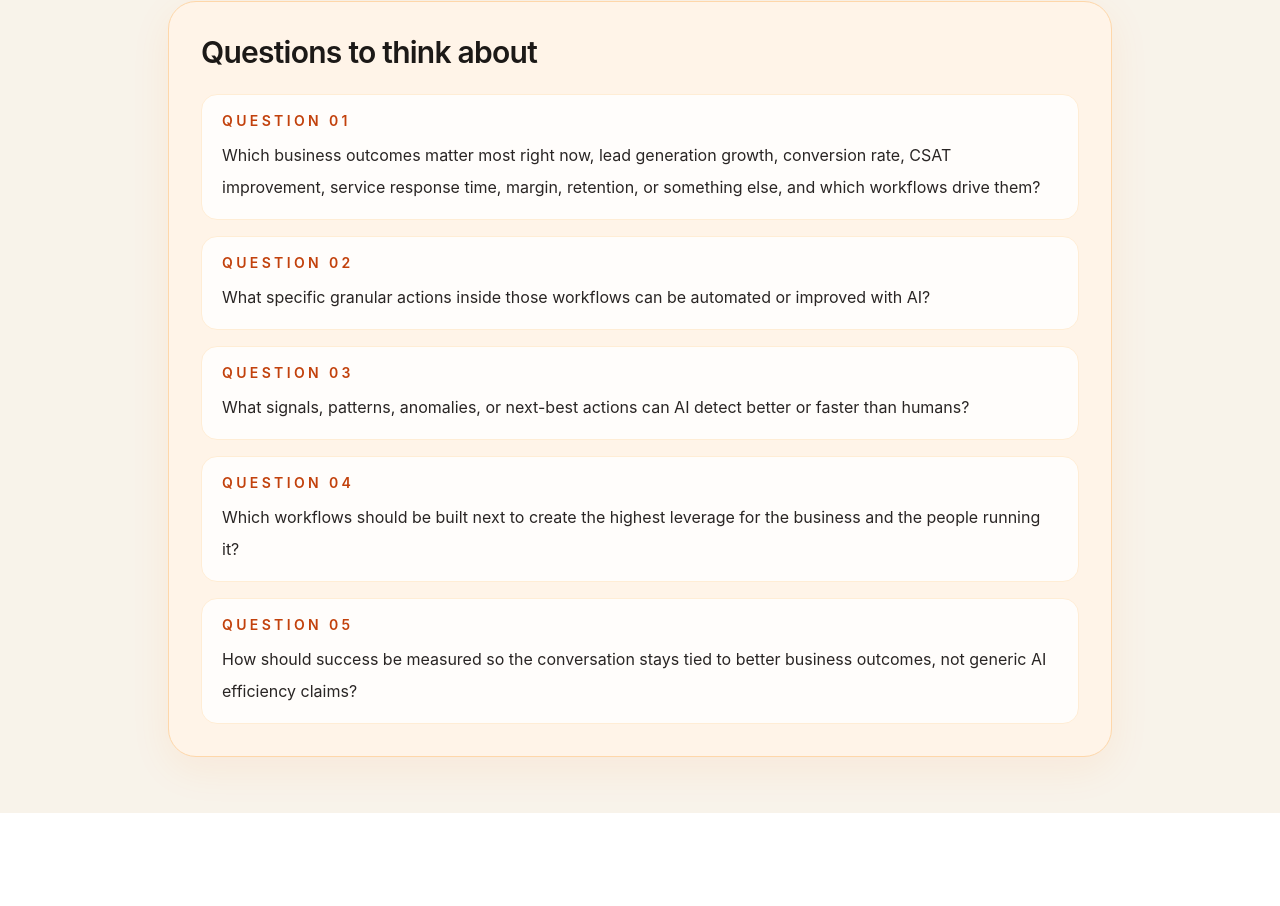
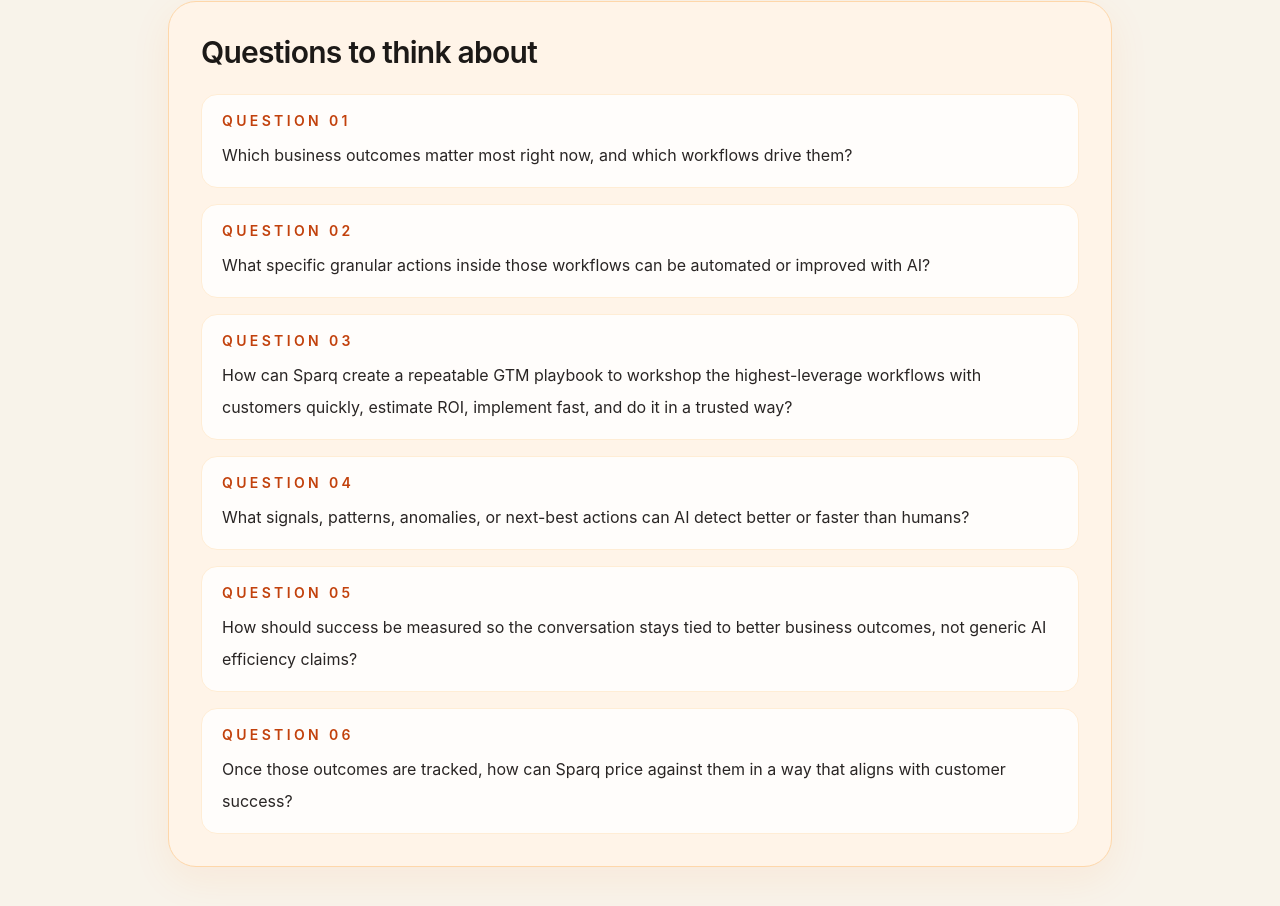
Before and after one commit to JE-MM-754/work-tools, a Next.js app: page /interview/sparq-gtm-reinvention-2026-04-01 in a window 1280 px wide. Shown: the part 2899-3805 px from the top of the page. Before the commit the page ends 3712 px from the top, so only its background shows below. Built offline with nearby package versions, Linux system fonts and the light colour scheme.

Commit message:
Refine Sparq question prompts

```diff
--- a/src/app/interview/sparq-gtm-reinvention-2026-04-01/page.tsx
+++ b/src/app/interview/sparq-gtm-reinvention-2026-04-01/page.tsx
@@ -47,11 +47,12 @@
 ];
 
 const questions = [
-  'Which business outcomes matter most right now, lead generation growth, conversion rate, CSAT improvement, service response time, margin, retention, or something else, and which workflows drive them?',
+  'Which business outcomes matter most right now, and which workflows drive them?',
   'What specific granular actions inside those workflows can be automated or improved with AI?',
+  'How can Sparq create a repeatable GTM playbook to workshop the highest-leverage workflows with customers quickly, estimate ROI, implement fast, and do it in a trusted way?',
   'What signals, patterns, anomalies, or next-best actions can AI detect better or faster than humans?',
-  'Which workflows should be built next to create the highest leverage for the business and the people running it?',
   'How should success be measured so the conversation stays tied to better business outcomes, not generic AI efficiency claims?',
+  'Once those outcomes are tracked, how can Sparq price against them in a way that aligns with customer success?',
 ];
 
 function SectionHeader({ title }: { title: string }) {
```
